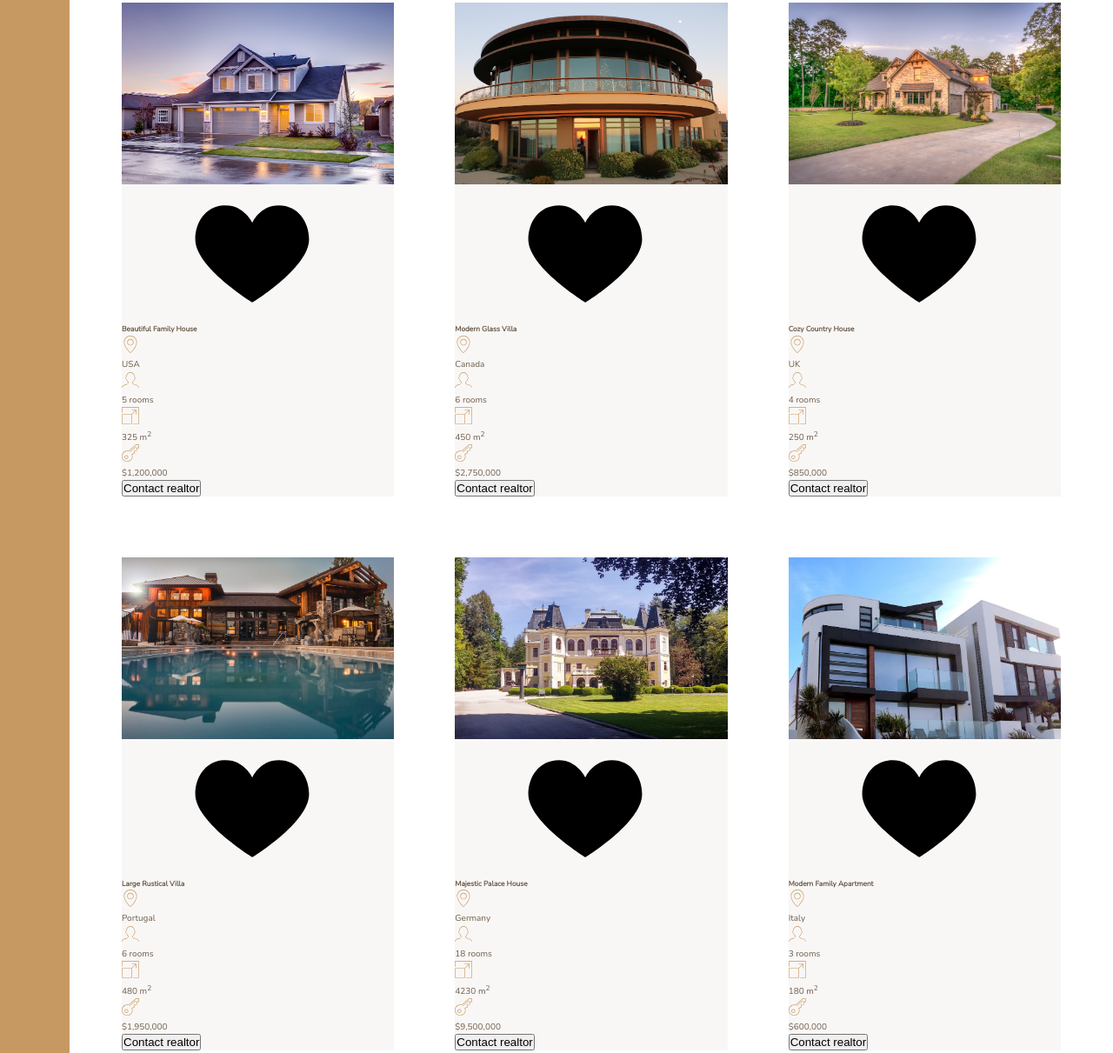
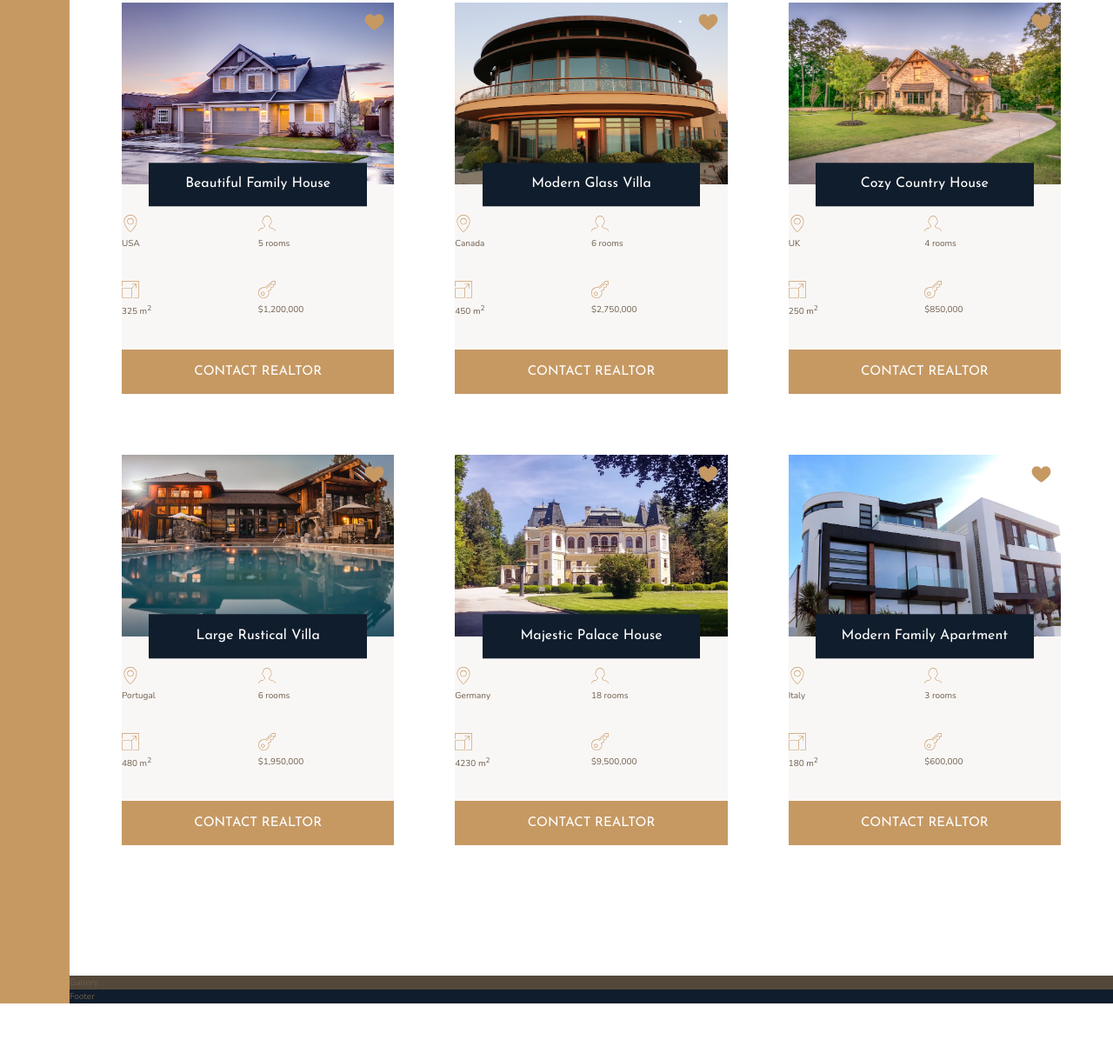
Before and after one commit to AlinaZakirod/nexter-, a website: page index.html in a window 1280 px wide. Shown: the part 1967-3178 px from the top of the page at 87% size. After the commit the page ends 3121 px from the top, so only its background shows below. Drawn offline with nearby package versions, Linux system fonts and the light colour scheme.

Commit message:
styling card with home 1

```diff
--- a/index.html
+++ b/index.html
@@ -155,7 +155,7 @@
           </svg>
           <p>$1,200,000</p>
         </div>
-        <button class="cta">Contact realtor</button>
+        <button class="btn home__btn">Contact realtor</button>
       </div>
 
       <div class="home">
@@ -191,7 +191,7 @@
           </svg>
           <p>$2,750,000</p>
         </div>
-        <button class="cta">Contact realtor</button>
+        <button class="btn home__btn">Contact realtor</button>
       </div>
 
       <div class="home">
@@ -227,7 +227,7 @@
           </svg>
           <p>$850,000</p>
         </div>
-        <button class="cta">Contact realtor</button>
+        <button class="btn home__btn">Contact realtor</button>
       </div>
 
       <div class="home">
@@ -263,7 +263,7 @@
           </svg>
           <p>$1,950,000</p>
         </div>
-        <button class="cta">Contact realtor</button>
+        <button class="btn home__btn">Contact realtor</button>
       </div>
 
       <div class="home">
@@ -299,7 +299,7 @@
           </svg>
           <p>$9,500,000</p>
         </div>
-        <button class="cta">Contact realtor</button>
+        <button class="btn home__btn">Contact realtor</button>
       </div>
 
       <div class="home">
@@ -335,7 +335,7 @@
           </svg>
           <p>$600,000</p>
         </div>
-        <button class="cta">Contact realtor</button>
+        <button class="btn home__btn">Contact realtor</button>
       </div>
     </section>
 
--- a/sass/_homes.scss
+++ b/sass/_homes.scss
@@ -10,15 +10,44 @@
 
 .home {
   background-color: $color-grey-light-1;
+  display: grid;
+  grid-template-columns: repeat(2, 1fr);
+  grid-row-gap: 3.5rem;
 
   &__img {
     width: 100%;
+    grid-column: 1/-1;
+    grid-row: 1/2;
+    z-index: 1;
   }
 
   &__like {
+    grid-row: 1/2;
+    grid-column: 2/3;
+    fill: $color-primary;
+    height: 2.5rem;
+    width: 2.5rem;
+    z-index: 2;
+    justify-self: end;
+    margin: 1rem;
   }
 
   &__name {
+    grid-column: 1/-1;
+    grid-row: 1 /2;
+    z-index: 3;
+    justify-self: center;
+    align-self: end;
+
+    width: 80%;
+    font-family: $font-display;
+    font-size: 1.6rem;
+    text-align: center;
+    padding: 1.25rem;
+    background-color: $color-secondary;
+    color: #fff;
+    font-weight: 400;
+    transform: translateY(50%);
   }
   &__location,
   &__rooms,
@@ -32,4 +61,8 @@
     p {
     }
   }
+
+  &__btn {
+    grid-column: 1/-1;
+  }
 }
```
Also changed, not shown: css/style.css.
